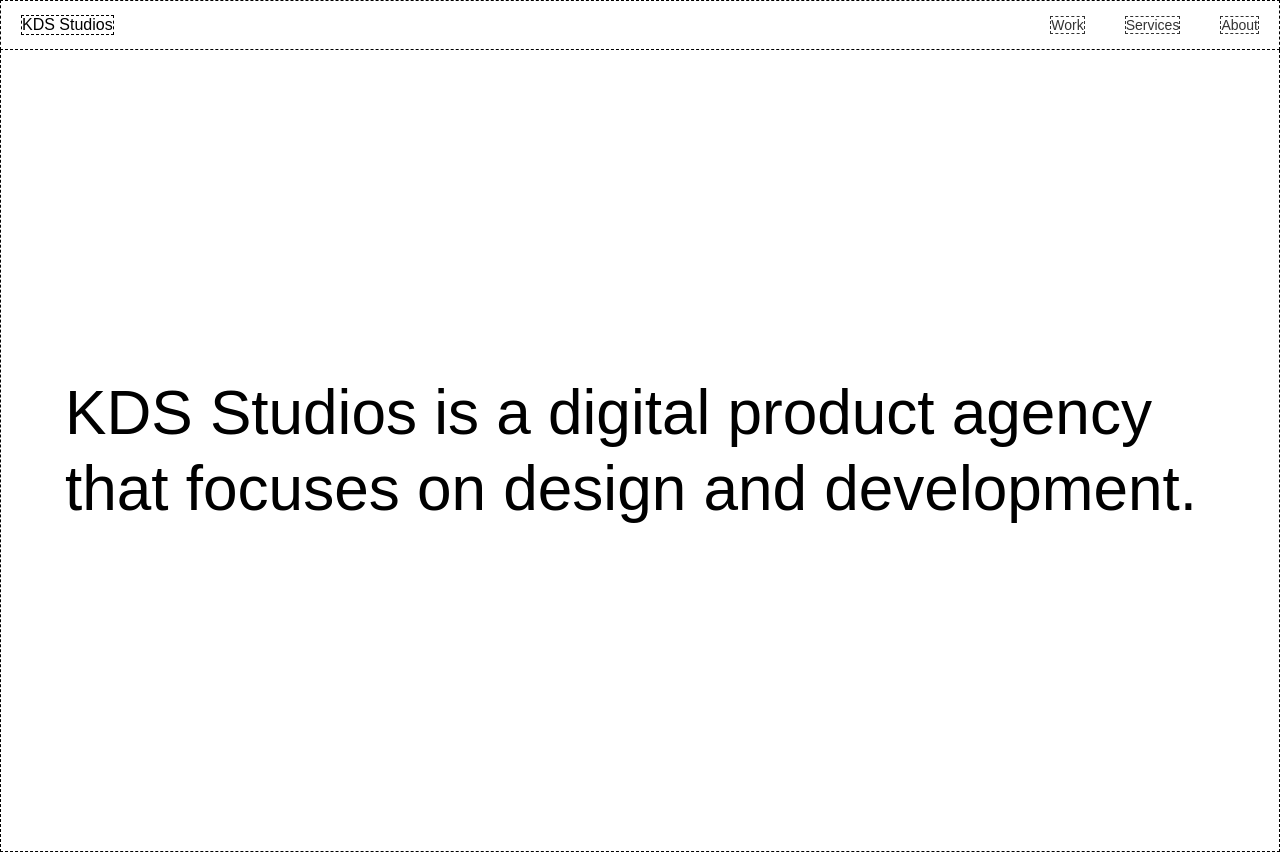
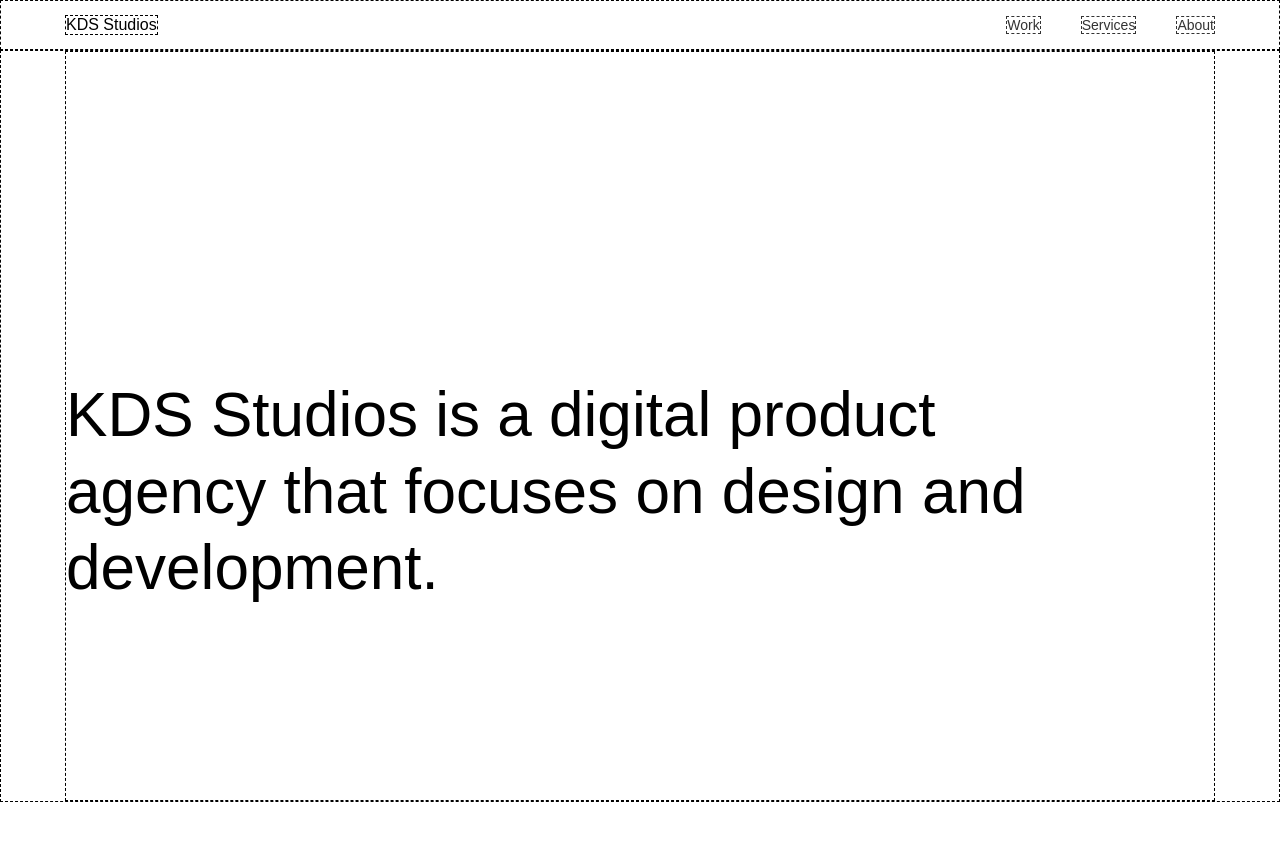
Before and after one commit to kimispencer/kds-studios, a Next.js app: page / in a window 1280 px wide. Shown: the top 854 px of the page. Built offline with nearby package versions, Linux system fonts and the light colour scheme; a web font is replaced by a local one.

Commit message:
update About page + layout fixes (note, currently every page is using a grid layout other than the About page, which is using flex)

```diff
--- a/pages/index.tsx
+++ b/pages/index.tsx
@@ -2,7 +2,7 @@ import styles from '@/styles/pages/Home.module.scss'
 
 const Home = () => {
   return (
-    <div className={styles.home}>
+    <div className={styles.homePage}>
       <h1 className={styles.header}>KDS Studios is a digital product agency that focuses on design and development.</h1>
       {/* <h1 className={styles.header}>Kimi is a product designer and software engineer based in Brooklyn, NY. Currently the Founder & Principle Designer at KDS Studios.</h1> */}
     </div>
--- a/styles/components/Layout.module.scss
+++ b/styles/components/Layout.module.scss
@@ -5,10 +5,9 @@
   flex-direction: column;
   justify-content: space-between;
   align-items: center;
-  padding-top: $navBar_height;
-  min-height: 100vh;
+  margin-top: $navBar_height;
+  min-height: calc(100vh - #{$navBar_height});
   background-color: $backgroundColor;
-  padding-right: 5vw;
-  padding-left: $layoutSpacing;
+  padding: 0 $layoutSpacing;
   border: 1px dashed;
 }
--- a/styles/components/Nav.module.scss
+++ b/styles/components/Nav.module.scss
@@ -45,7 +45,7 @@
 }
 
 .logo, .hamburgerBtn {
-  padding: 0 5vw;
+  padding: 0 $layoutSpacing;
   border: 1px dashed;
 }
 
@@ -96,7 +96,7 @@
   }
   .logo {
     padding: 0;
-    margin: 0 $defaultSpacing;
+    margin: 0 $layoutSpacing;
   }
   .navLink {
     font-size: $desktopNavFontSize;
@@ -104,6 +104,9 @@
     display: unset;
     width: auto;
     margin: 0 $defaultSpacing;
+    &:last-child {
+      margin-right: 0;
+    }
     &.active {
       font-weight: bold;
     }
@@ -113,6 +116,7 @@
     display: unset;
     width: auto;
     height: auto;
+    margin: 0 $layoutSpacing;
   }
   .navLinksContainer {
     position: static;
--- a/styles/pages/Home.module.scss
+++ b/styles/pages/Home.module.scss
@@ -1,13 +1,18 @@
 @import 'variables';
 
-.home {
-  display: flex;
-  flex-flow: column;
+.homePage {
+  @extend .grid;
   width: 100%;
-  height: 100vh;
-  align-items: flex-start;
-  justify-content: center;
+  height: calc(100vh - #{$navBar_height});
 }
 
 .header {
+  grid-area: 5/1/5/26;
 }
+
+/* Large Tablet or Desktop */
+@media screen and (min-width: $desktop_breakpoint) {
+  .header {
+   grid-area: 7/1/7/26;
+  }
+}
```
Also changed, not shown: pages/about.tsx (+12 -8 lines), styles/pages/About.module.scss (+20 -5 lines).
